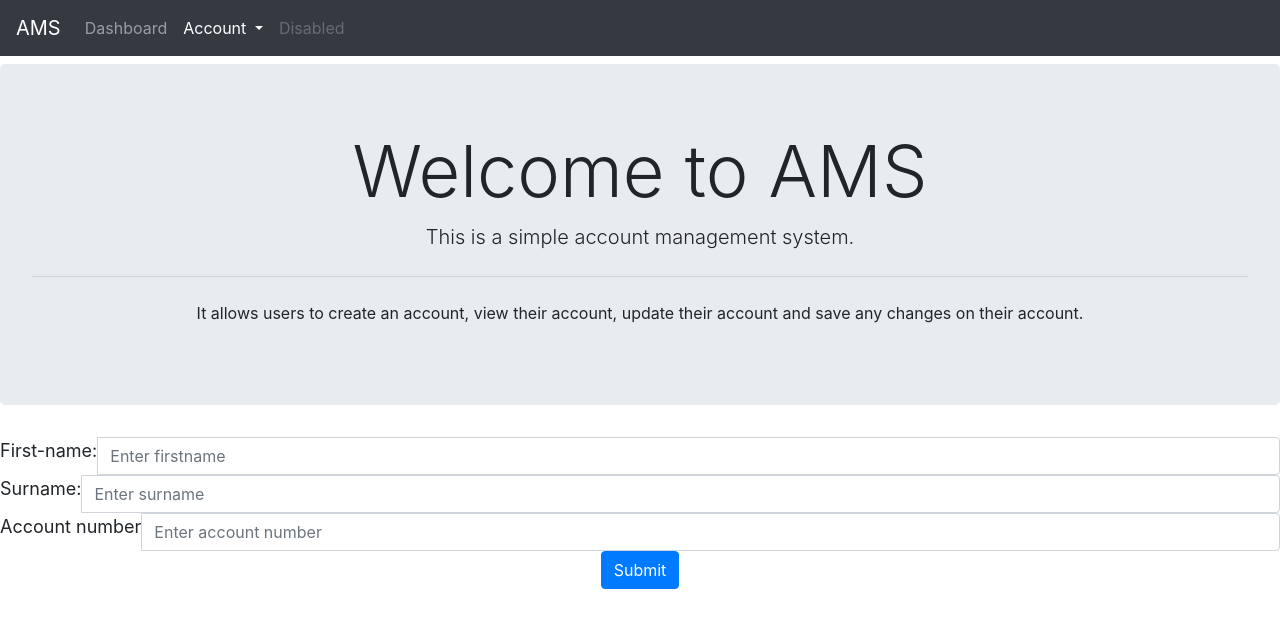
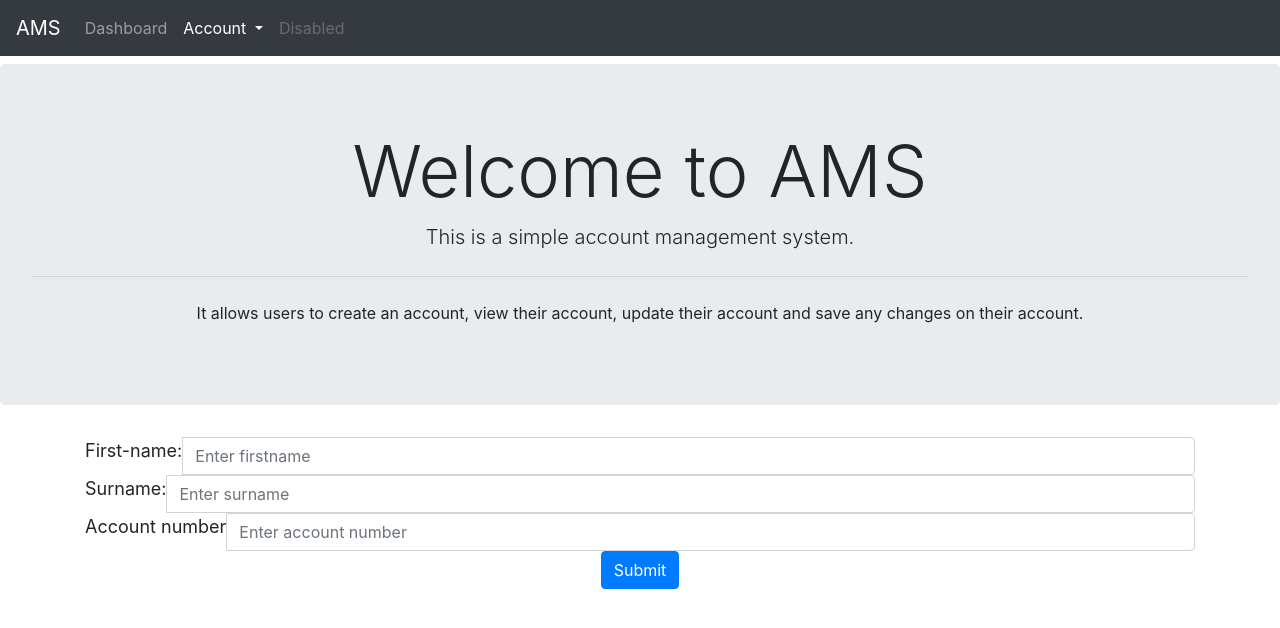
Before and after one commit to tejanhu/QaAMS, a React (Create React App) app in the folder spring-and-react-AMS/frontend/: page / in a window 1280 px wide. Shown: the top 628 px of the page. Built offline with nearby package versions, Linux system fonts and the light colour scheme.

Commit message:
solved input fields issue

```diff
--- a/spring-and-react-AMS/frontend/package.json
+++ b/spring-and-react-AMS/frontend/package.json
@@ -5,10 +5,12 @@
   "dependencies": {
     "bootstrap": "^4.1.1",
     "fontawesome": "^4.7.2",
+    "history": "^4.7.2",
     "react": "^16.4.1",
     "react-bootstrap": "^0.32.1",
     "react-dom": "^16.4.1",
     "react-fontawesome": "^1.6.1",
+    "react-router-dom": "^4.3.1",
     "react-scripts": "1.1.4"
   },
   "scripts": {
--- a/spring-and-react-AMS/frontend/public/index.html
+++ b/spring-and-react-AMS/frontend/public/index.html
@@ -8,14 +8,6 @@
       manifest.json provides metadata used when your web app is added to the
       homescreen on Android. See https://developers.google.com/web/fundamentals/engage-and-retain/web-app-manifest/
     -->
-    <!-- Latest compiled and minified CSS -->
-    <link rel="stylesheet" th:href="https://maxcdn.bootstrapcdn.com/bootstrap/3.3.7/css/bootstrap.min.css">
-
-    <!-- jQuery library -->
-    <script th:src="https://ajax.googleapis.com/ajax/libs/jquery/3.3.1/jquery.min.js"></script>
-
-    <!-- Latest compiled JavaScript -->
-    <script th:src="https://maxcdn.bootstrapcdn.com/bootstrap/3.3.7/js/bootstrap.min.js"></script>
     <link rel="manifest" href="%PUBLIC_URL%/manifest.json">
     <link rel="shortcut icon" href="%PUBLIC_URL%/favicon.ico">
     <!--
--- a/spring-and-react-AMS/frontend/src/App.css
+++ b/spring-and-react-AMS/frontend/src/App.css
@@ -22,6 +22,8 @@
   font-size: large;
 }
 
+
+
 @keyframes App-logo-spin {
   from { transform: rotate(0deg); }
   to { transform: rotate(360deg); }
--- a/spring-and-react-AMS/frontend/src/App.js
+++ b/spring-and-react-AMS/frontend/src/App.js
@@ -1,9 +1,12 @@
 import React, { Component } from 'react';
+import { BrowserRouter as Router, Route, Link } from "react-router-dom";
 import logo from './logo.svg';
 import './App.css';
 import { Navbar } from 'react-bootstrap';
 import { Jumbotron } from 'react-bootstrap';
-import FontAwesome from 'react-fontawesome';
+// import {Router, Route, IndexRouter, hashHistory} from "react-router";
+// import FontAwesome from 'react-fontawesome';
+
 
 class App extends Component {
 
@@ -69,11 +72,11 @@ class App extends Component {
           <p>It allows users to create an account, view their account, update their account and save any changes on their account.</p>
       </div>
         <div className="App-intro">
-
+         <div class="container">
             <form>
             <div class="input-group">
             <label for="fname">First-name:</label><br/>
-          <input type="text" class="form-control" id="fname" placeholder="Enter firstname"/>
+            <input type="text" class="form-control" id="fname" placeholder="Enter firstname" />
             </div>
             <div class="input-group">
             <label for="sname">Surname:</label><br/>
@@ -85,10 +88,7 @@ class App extends Component {
             </div>
             <button type="submit" class="btn btn-primary" role="button" id="submit-btn">Submit</button>
           </form>
-
-
-
-
+        </div>
           </div>
       </div>
     );
```
Also changed, not shown: 1 other file (tests, documents, lock files or other folders). Lines whose indentation alone changed are shown as unchanged.
